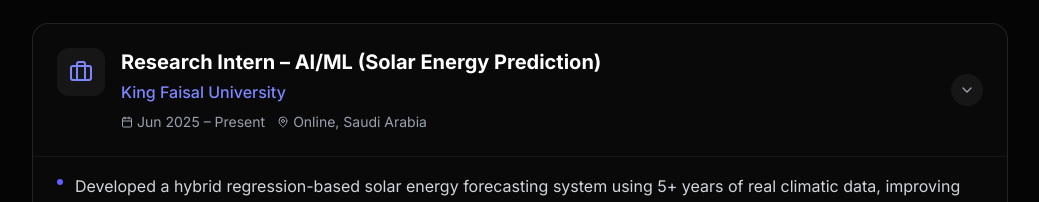
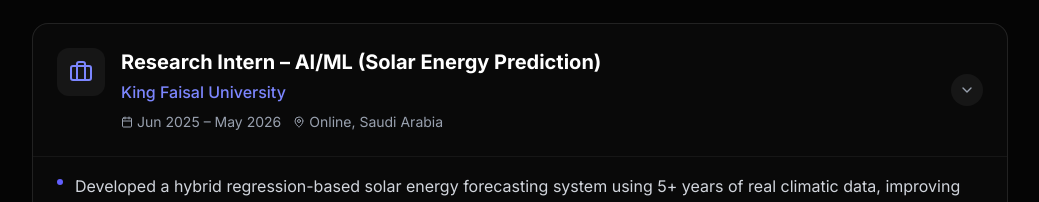
Before and after one commit to apiyush-12/My_portfolio_website, a React (Vite) app: page / in a window 1280 px wide. Shown: the part 1768-1970 px from the top of the page, without its empty margins (120-1159 px from the left). Built offline with nearby package versions, Linux system fonts and the light colour scheme; no server answers.

Commit message:
Update resume.ts

```diff
--- a/src/data/resume.ts
+++ b/src/data/resume.ts
@@ -46,7 +46,7 @@ export const resumeData = {
     {
       "company": "King Faisal University",
       "role": "Research Intern – AI/ML (Solar Energy Prediction)",
-      "dates": "Jun 2025 – Present",
+      "dates": "Jun 2025 – May 2026",
       "location": "Online, Saudi Arabia",
       "bullets": [
         "Developed a hybrid regression-based solar energy forecasting system using 5+ years of real climatic data, improving prediction accuracy by 20%.",
```
